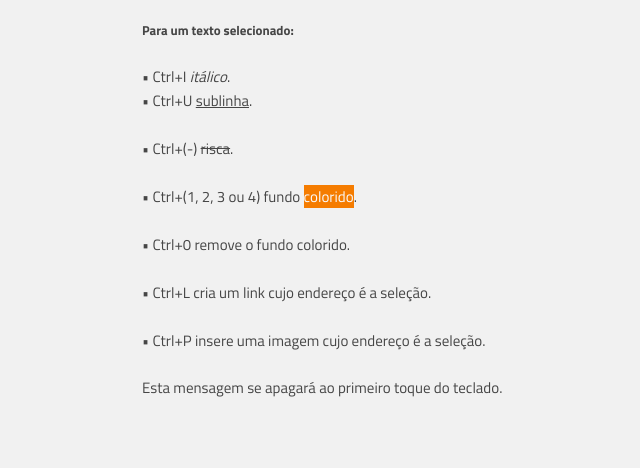
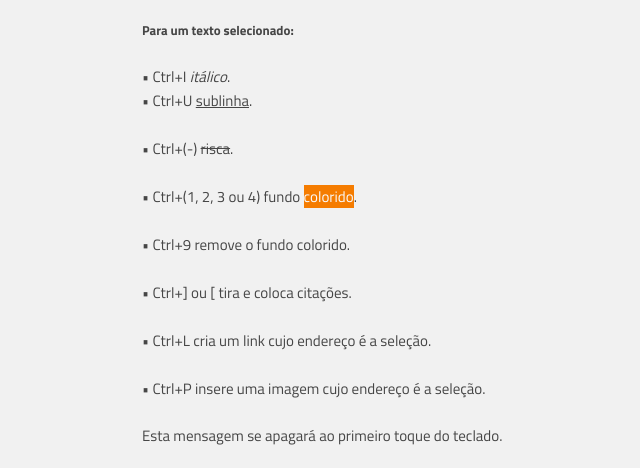
Before and after one commit to gmoraesalvarez/writersblock, a PHP site: page /write.php in a window 1280 px wide. Shown: the part 799-1267 px from the top of the page, without its empty margins (209-849 px from the left). Before the commit the page ends 1196 px from the top, so only its background shows below. Run offline with PHP 8.4, Linux system fonts and the light colour scheme.

Commit message:
Update write.php

```diff
--- a/write.php
+++ b/write.php
@@ -36,7 +36,8 @@ $txt_ = '<p style="font-size: 32px; color: rgb(70, 70, 70); margin-bottom: 10px;
 <p style="color: rgb(70, 70, 70);">• Ctrl+I <i>itálico</i>.</p><p style="color: rgb(70, 70, 70);">• Ctrl+U <u>sublinha</u>.</p>
 <p style="color: rgb(70, 70, 70);">• Ctrl+(-) <strike>risca</strike>.</p>
 <p style="color: rgb(70, 70, 70);">• Ctrl+(1, 2, 3 ou 4) fundo <span style="background:#F57C00;color:#FAFAFA;">colorido</span>.</p>
-<p style="color: rgb(70, 70, 70);">• Ctrl+0 remove o fundo colorido.</p>
+<p style="color: rgb(70, 70, 70);">• Ctrl+9 remove o fundo colorido.</p>
+<p style="color: rgb(70, 70, 70);">• Ctrl+] ou [ tira e coloca citações.</p>
 <p style="color: rgb(70, 70, 70);">• Ctrl+L cria um link cujo endereço é a seleção.</p>
 <p style="color: rgb(70, 70, 70);">• Ctrl+P insere uma imagem cujo endereço é a seleção.</p>';
 
@@ -64,6 +65,8 @@ if (isset($_GET['id'])){
             	<div class="save" onclick="salvar()"></div>
     	    	<div class="fulls" id='fullsbutton' onclick="fullscreen()"></div>
                 <div class="dark" id='darkbutton' onclick="darktoggle()"></div>
+                <div class="fup" id='fontupbutton' onclick="fontsize(true)"></div>
+                <div class="fdown" id='fontdownbutton' onclick="fontsize(false)"></div>
             </div>
         	<div class='mess' id='mess'>
             	Use este código para continuar editando ou para ler este texto.<br>
@@ -98,7 +101,20 @@ if (isset($_GET['id'])){
             aide.style.opacity='0';
         }
     }
+	function fontsize(inc){
+        if (inc) {
+            //document.getElementById('writer').style.zoom = '2';
+    		document.getElementById('mask').style.transform = 'scale(1.25)';
+            document.getElementById('mask').style.transformOrigin = '25% 0';
+            document.getElementById('mask').style.padding = '22px 10px 10px 10px;';
+    		//-moz-transform-origin: 0 0;
+        } else {
+            document.getElementById('mask').style.transform = 'scale(1)';
+            document.getElementById('mask').style.transformOrigin = '0 0';
+            document.getElementById('mask').style.padding = '45px 10px 20px 10px;';
 
+        }
+    }
     function fullscreen(){
         //writer.mozRequestFullscreen();
         if (fulls == false){
@@ -341,12 +357,21 @@ if (isset($_GET['id'])){
     }
     function dehilite(){
         tempstr = getSelectionText();
+        //document.execCommand('formatBlock', false, 'p');
+        console.log(tempstr);
         document.execCommand('insertHTML', false, tempstr);
+    }
+    function indent(inorout){
+         //tempstr = getSelectionText();
+         //document.execCommand('insertHTML', false,
+         //                     "<p style='border-radius:2px;padding:0 2px 0 2px;background:rgba(130,130,130, 0.4);text-align:justify;margin-left:40%;'>"+
+         //                     tempstr+'</p>');
+        document.execCommand(inorout, false);
     }
     function getSelectionText() {
     	text = "";
-    	if (window.getSelection) {
-	        text = window.getSelection().toString();
+    	if (document.getSelection) {
+	        text = document.getSelection().toString();
 	    } else if (document.selection && document.selection.type != "Control") {
 	        text = document.selection.createRange().text;
 	    }
@@ -390,9 +415,15 @@ if (isset($_GET['id'])){
                 case 52:
                     console.log('ctrl+4'); hilite('rgb(186, 104, 200)','rgb(250, 250, 250)');
                 	break;
-                case 48:
-                    console.log('ctrl+0'); dehilite();
+                case 57:
+                    console.log('ctrl+9'); dehilite();
                 	break;
+                case 221:
+                    console.log('ctrl+]'); indent('indent');
+                    break;
+                case 219:
+                    console.log('ctrl+['); indent('outdent');
+                    break;
             }
         }
         //if (event.ctrlKey && event.keyCode == 13){ console.log('ctrl+enter');}
@@ -448,8 +479,25 @@ if (isset($_GET['id'])){
 	                e.preventDefault();
 	                e.stopPropagation();
 	            	break;
+                case 221://Block Ctrl+b
+                    e.preventDefault();
+                    e.stopPropagation();
+                    break;
+                case 219://Block Ctrl+b
+                    e.preventDefault();
+                    e.stopPropagation();
+                    break;
+                case 57://Block Ctrl+b
+                    e.preventDefault();
+                    e.stopPropagation();
+                    break;
     	    }
 	    }
 	};
+   /*
+
+
+    }*/
+
 </script>
 </html>
```
